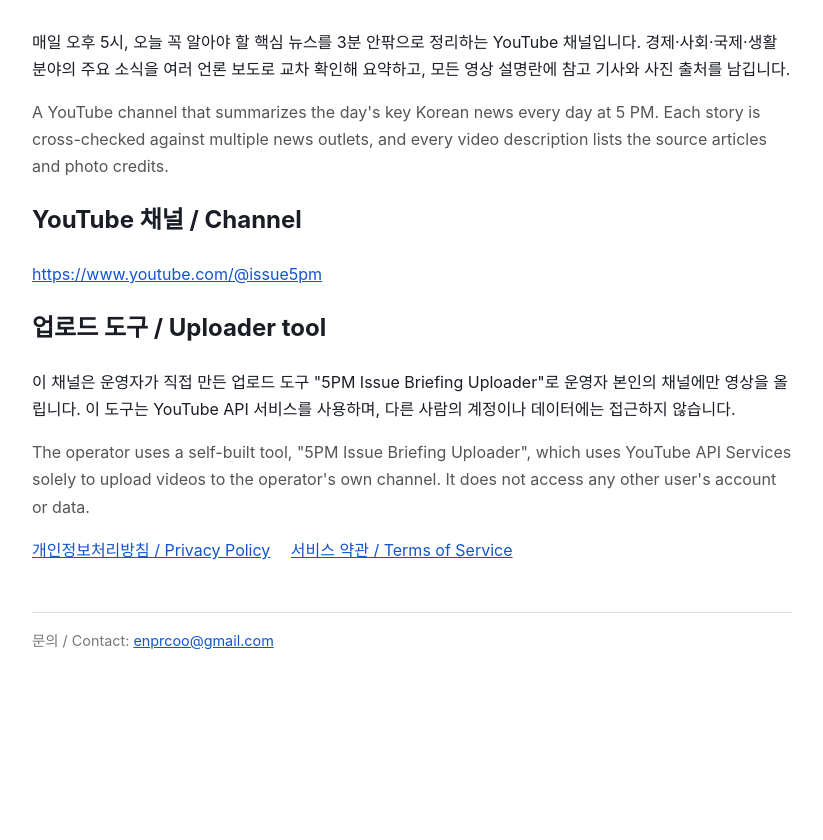
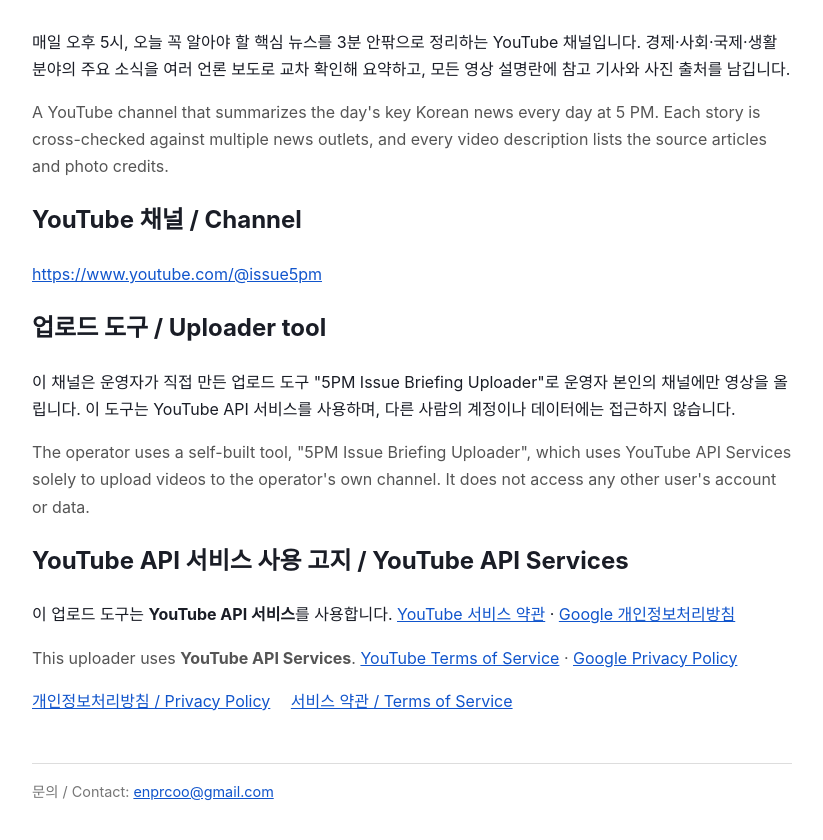
Before and after one commit to enpr5000/enpr5000.github.io, a plain HTML site: page index.html in a window 1280 px wide. Shown: the part 152-992 px from the top of the page, without its empty margins (228-1051 px from the left). Before the commit the page ends 854 px from the top, so only its background shows below. Drawn offline with Linux system fonts and the light colour scheme.

Commit message:
Add files via upload

```diff
--- a/index.html
+++ b/index.html
@@ -34,6 +34,14 @@ Each story is cross-checked against multiple news outlets, and every video descr
 <p class="en">The operator uses a self-built tool, "5PM Issue Briefing Uploader", which uses YouTube API Services solely to upload videos to the operator's own channel.
 It does not access any other user's account or data.</p>
 
+<h2>YouTube API 서비스 사용 고지 / YouTube API Services</h2>
+<p>이 업로드 도구는 <strong>YouTube API 서비스</strong>를 사용합니다.
+<a href="https://www.youtube.com/t/terms">YouTube 서비스 약관</a> ·
+<a href="https://policies.google.com/privacy">Google 개인정보처리방침</a></p>
+<p class="en">This uploader uses <strong>YouTube API Services</strong>.
+<a href="https://www.youtube.com/t/terms">YouTube Terms of Service</a> ·
+<a href="https://policies.google.com/privacy">Google Privacy Policy</a></p>
+
 <nav>
   <a href="privacy.html">개인정보처리방침 / Privacy Policy</a>
   <a href="terms.html">서비스 약관 / Terms of Service</a>
```
